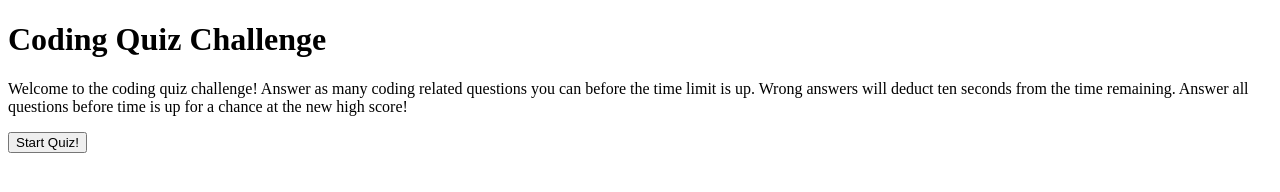
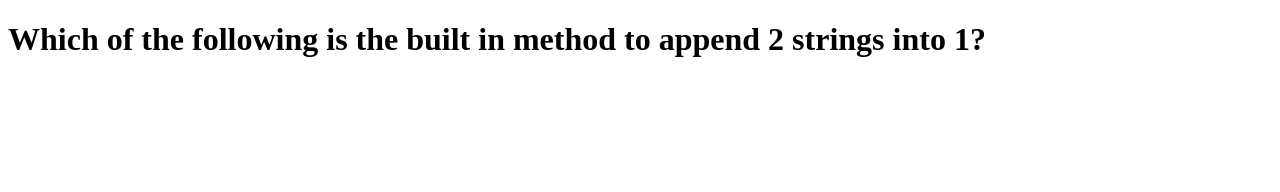
Before and after one commit to rpodols/code-quiz, a plain HTML site: page index.html in a window 1280 px wide. Both pictures are taken after a click on the button "Start Quiz!". Drawn offline with Linux system fonts and the light colour scheme.

Commit message:
button click working

```diff
--- a/assets/js/script.js
+++ b/assets/js/script.js
@@ -0,0 +1,30 @@
+// create the question html
+var body = document.body;
+var h1El = document.createElement("h1");
+var infoEl = document.createElement("div");
+
+// create the question text
+h1El.textContent = "Which of the following is the built in method to append 2 strings into 1?";
+
+// query the start button through the start-game id
+var startButton = document.querySelector("#start-game");
+var clearPage = document.querySelector("main-page");
+
+// function to start the game
+function startGame() {
+    //PICK UP HERE, TRYING TO FIGURE OUT HOW TO REMOVE HTML BEFORE ADDING FIRST QUESTION
+    document.getElementById("main-page").remove();
+    var h1El = document.createElement("h1");
+    h1El.textContent = "Which of the following is the built in method to append 2 strings into 1?";
+    body.appendChild(h1El);
+};
+
+// click the start button
+startButton.addEventListener("click", startGame);
+
+//look up how to clear html on a page with a button click using javascript
+//next screen, append the question, multiple choices
+//make the multiple choice items selectable
+//with if/then statements for the answer text only if it is right or wrong
+//after the question is clicked, it pulls up another question, with 4 new options
+//at the bottom of the new question, it shows whether the prior question was answered right or wrong
--- a/index.html
+++ b/index.html
@@ -12,9 +12,11 @@
 
     </header>
     <main>
-        <h1>Coding Quiz Challenge</h1>
-        <p>Welcome to the coding quiz challenge! Answer as many coding related questions you can before the time limit is up.  Wrong answers will deduct ten seconds from the time remaining.  Answer all questions before time is up for a chance at the new high score!</p>
-        <button>Start Quiz!</button>
+        <div id="main-page">
+            <h1>Coding Quiz Challenge</h1>
+            <p>Welcome to the coding quiz challenge! Answer as many coding related questions you can before the time limit is up.  Wrong answers will deduct ten seconds from the time remaining.  Answer all questions before time is up for a chance at the new high score!</p>
+            <button id="start-game">Start Quiz!</button>
+        </div>
     </main>
     <script src="./assets/js/script.js"></script>
     <footer>
```
